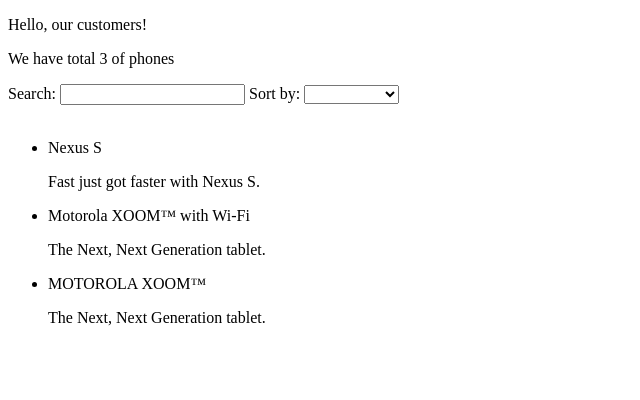
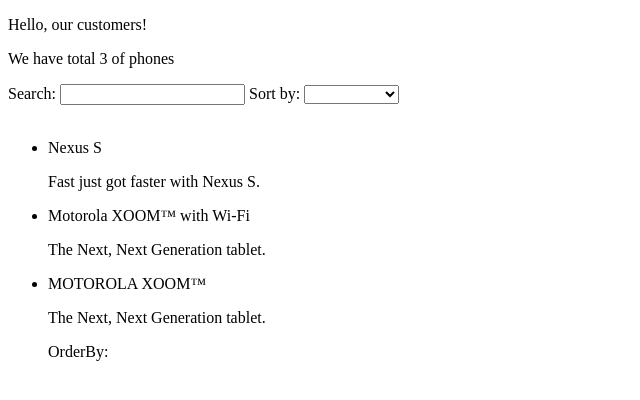
Before and after one commit to lzuenrauri/jslearning-phonecat, a plain HTML site: page index.html in a window 1280 px wide. Shown: the full height of the page, 0-640 px from the left. Drawn offline with Linux system fonts and the light colour scheme.

Commit message:
finished the binding

```diff
--- a/index.html
+++ b/index.html
@@ -21,6 +21,7 @@
       {{phone.name}}
     <p>{{phone.snippet}}</p>
     </li>
+        <p>OrderBy:{{orderProp}}</p>
   </ul>
 </body>
 </html>
```
